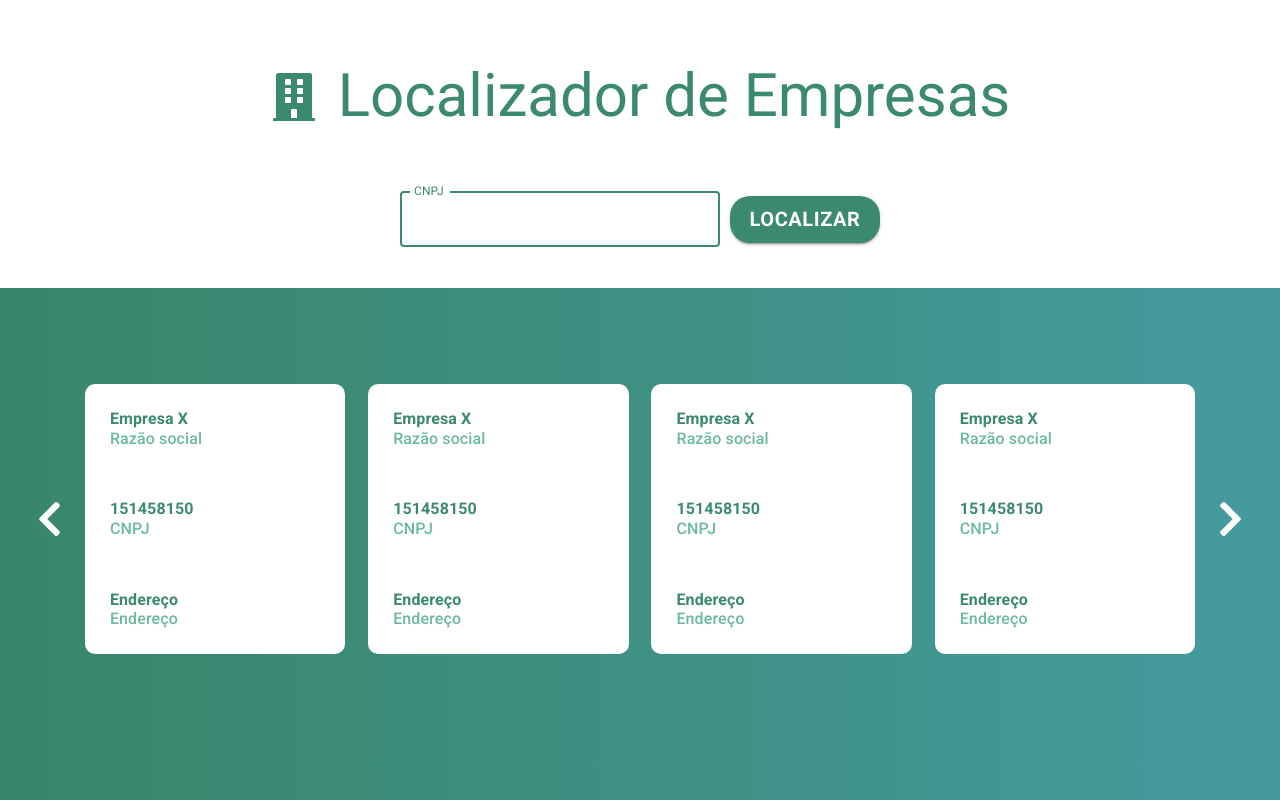
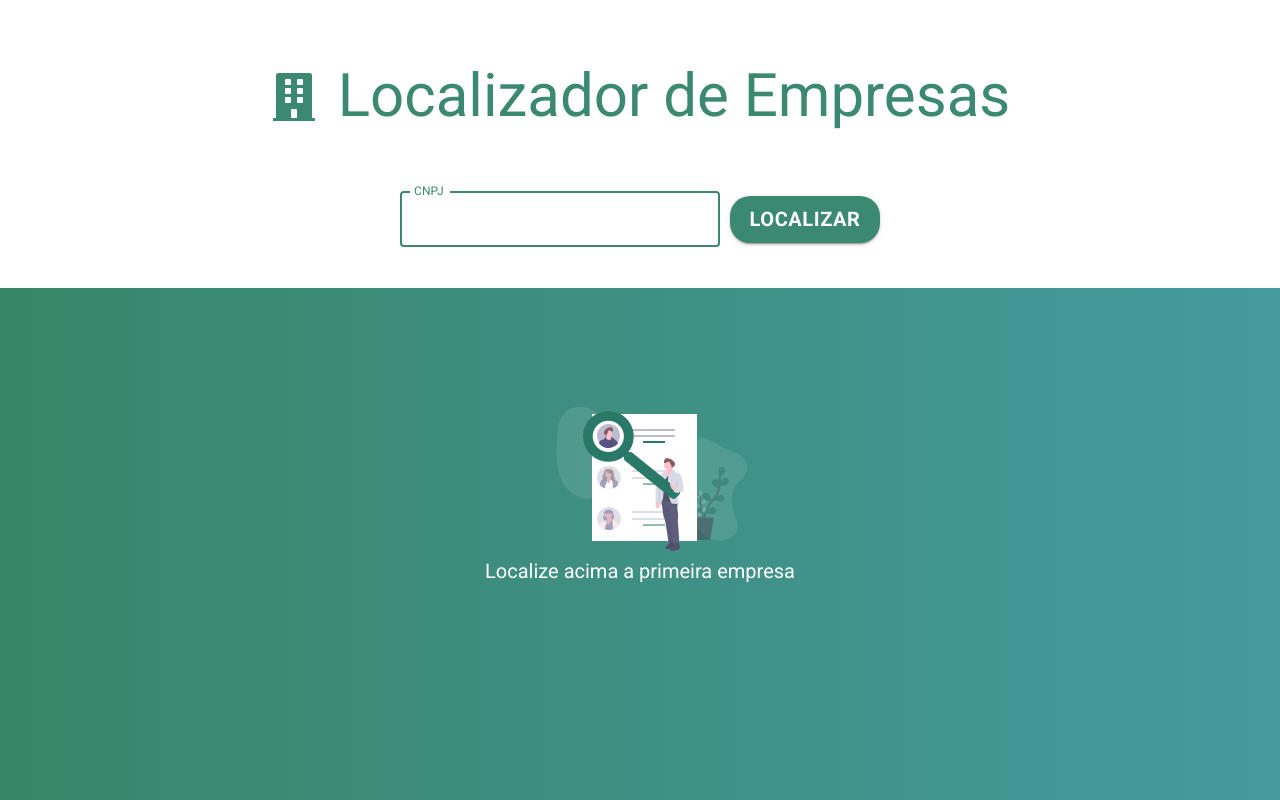
Before and after one commit to heitorc1/buscar-cnpj, a React (Create React App) app: page / in a window 1280 px wide. Built offline with nearby package versions, Linux system fonts and the light colour scheme; a small style sheet from the web is missing.

Commit message:
add request to api

```diff
--- a/package.json
+++ b/package.json
@@ -17,7 +17,7 @@
     "@types/node": "^12.0.0",
     "@types/react": "^17.0.0",
     "@types/react-dom": "^17.0.0",
-    "axios": "^0.24.0",
+    "jsonp": "^0.2.1",
     "react": "^17.0.2",
     "react-dom": "^17.0.2",
     "react-scripts": "4.0.3",
@@ -48,5 +48,8 @@
       "last 1 firefox version",
       "last 1 safari version"
     ]
+  },
+  "devDependencies": {
+    "@types/jsonp": "^0.2.1"
   }
 }
--- a/src/App.tsx
+++ b/src/App.tsx
@@ -1,5 +1,6 @@
 import styles from "./App.module.scss";
 import SearchForm from "./pages/SearchForm";
+import { CompanyContextProvider } from "./context";
 
 import { ThemeProvider } from "@mui/material/styles";
 import theme from "./assets/theme";
@@ -7,9 +8,11 @@ import theme from "./assets/theme";
 function App() {
   return (
     <ThemeProvider theme={theme}>
-      <div className={styles.app}>
-        <SearchForm />
-      </div>
+      <CompanyContextProvider>
+        <div className={styles.app}>
+          <SearchForm />
+        </div>
+      </CompanyContextProvider>
     </ThemeProvider>
   );
 }
--- a/src/components/Card/index.tsx
+++ b/src/components/Card/index.tsx
@@ -2,12 +2,18 @@ import Typography from "@mui/material/Typography";
 import React from "react";
 import styles from "./styles.module.scss";
 
-const Card: React.FC = () => {
+type CompanyType = {
+  razao_social: string;
+  cnpj: string;
+  logradouro: string;
+};
+
+const Card: React.FC<CompanyType> = ({ razao_social, cnpj, logradouro }) => {
   return (
     <div className={styles.wrapper}>
       <div className={styles.razaoSocial}>
         <Typography variant="h4" className={styles.value}>
-          Empresa X
+          {razao_social}
         </Typography>
         <Typography variant="h4" className={styles.label}>
           Razão social
@@ -15,7 +21,7 @@ const Card: React.FC = () => {
       </div>
       <div className={styles.cnpj}>
         <Typography variant="h4" className={styles.value}>
-          151458150
+          {cnpj}
         </Typography>
         <Typography variant="h4" className={styles.label}>
           CNPJ
@@ -23,7 +29,7 @@ const Card: React.FC = () => {
       </div>
       <div className={styles.endereco}>
         <Typography variant="h4" className={styles.value}>
-          Endereço
+          {logradouro}
         </Typography>
         <Typography variant="h4" className={styles.label}>
           Endereço
--- a/src/components/CompanyInput/index.tsx
+++ b/src/components/CompanyInput/index.tsx
@@ -1,22 +1,40 @@
-import React from "react";
+import React, { useContext, useState } from "react";
 import styles from "./styles.module.scss";
 
 import TextField from "@mui/material/TextField";
 import Button from "@mui/material/Button";
+import CompanyContext from "../../context";
+
+import jsonp from "jsonp";
 
 const CompanyInput: React.FC = () => {
+  const { setState } = useContext(CompanyContext);
+  const [cnpj, setCNPJ] = useState("");
+
+  async function searchCompany() {
+    jsonp("https://www.receitaws.com.br/v1/cnpj/" + cnpj, (err, data) => {
+      if (err) {
+        console.error(err.message);
+      } else {
+        setState(data);
+      }
+    });
+  }
+
   return (
     <div className={styles.wrapper}>
       <TextField
         id="company"
         label="CNPJ"
         variant="outlined"
+        onChange={(e) => setCNPJ(e.target.value)}
         sx={{ width: "25%" }}
         focused
       ></TextField>
       <Button
         variant="contained"
         color="primary"
+        onClick={searchCompany}
         sx={{
           fontSize: "20px",
           fontWeight: "bold",
--- a/src/components/Results/index.tsx
+++ b/src/components/Results/index.tsx
@@ -1,5 +1,7 @@
-import React from "react";
+import React, { useContext } from "react";
 import styles from "./styles.module.scss";
+
+import Typography from "@mui/material/Typography";
 
 import { FontAwesomeIcon } from "@fortawesome/react-fontawesome";
 import {
@@ -7,18 +9,35 @@ import {
   faChevronRight,
 } from "@fortawesome/free-solid-svg-icons";
 
+import image from "../../assets/images/image.png";
+
 import Card from "../Card";
+import CompanyContext from "../../context";
 
 const Results: React.FC = () => {
+  const { state } = useContext(CompanyContext);
+
   return (
-    <div className={styles.wrapper}>
-      <FontAwesomeIcon icon={faChevronLeft} color="white" size="2x" />
-      <Card></Card>
-      <Card></Card>
-      <Card></Card>
-      <Card></Card>
-      <FontAwesomeIcon icon={faChevronRight} color="white" size="2x" />
-    </div>
+    <>
+      {!!state.cnpj ? (
+        <div className={styles.wrapper}>
+          <FontAwesomeIcon icon={faChevronLeft} color="white" size="2x" />
+          <Card
+            razao_social={state.nome}
+            cnpj={state.cnpj}
+            logradouro={state.logradouro}
+          ></Card>
+          <FontAwesomeIcon icon={faChevronRight} color="white" size="2x" />
+        </div>
+      ) : (
+        <div className={styles.notFound}>
+          <img src={image} alt="Sem histórico" />
+          <Typography variant="h3">
+            Localize acima a primeira empresa
+          </Typography>
+        </div>
+      )}
+    </>
   );
 };
 
--- a/src/components/Results/styles.module.scss
+++ b/src/components/Results/styles.module.scss
@@ -10,3 +10,17 @@
   align-items: center;
   justify-content: space-around;
 }
+
+.notFound {
+  width: 100%;
+  padding-top: 12vh;
+
+  display: flex;
+  flex-direction: column;
+  align-items: center;
+  justify-content: center;
+
+  h3 {
+    color: #fff;
+  }
+}
--- /dev/null
+++ b/src/context/index.tsx
@@ -0,0 +1,50 @@
+import React, {
+  createContext,
+  Dispatch,
+  SetStateAction,
+  useState,
+} from "react";
+
+type CompanyType = {
+  nome: string;
+  cnpj: string;
+  logradouro: string;
+  complemento: string;
+  cep: string;
+  municipio: string;
+  bairro: string;
+  uf: string;
+};
+
+type PropsCompanyContext = {
+  state: CompanyType;
+  setState: Dispatch<SetStateAction<CompanyType>>;
+};
+
+const DEFAULT_VALUE = {
+  state: {
+    nome: "",
+    cnpj: "",
+    logradouro: "",
+    complemento: "",
+    cep: "",
+    municipio: "",
+    bairro: "",
+    uf: "",
+  },
+  setState: () => {},
+};
+
+const CompanyContext = createContext<PropsCompanyContext>(DEFAULT_VALUE);
+
+const CompanyContextProvider: React.FC = ({ children }) => {
+  const [state, setState] = useState(DEFAULT_VALUE.state);
+  return (
+    <CompanyContext.Provider value={{ state, setState }}>
+      {children}
+    </CompanyContext.Provider>
+  );
+};
+
+export { CompanyContextProvider };
+export default CompanyContext;
```
Also changed, not shown: src/assets/images/image.png (added), 1 other file (tests, documents, lock files or other folders).
